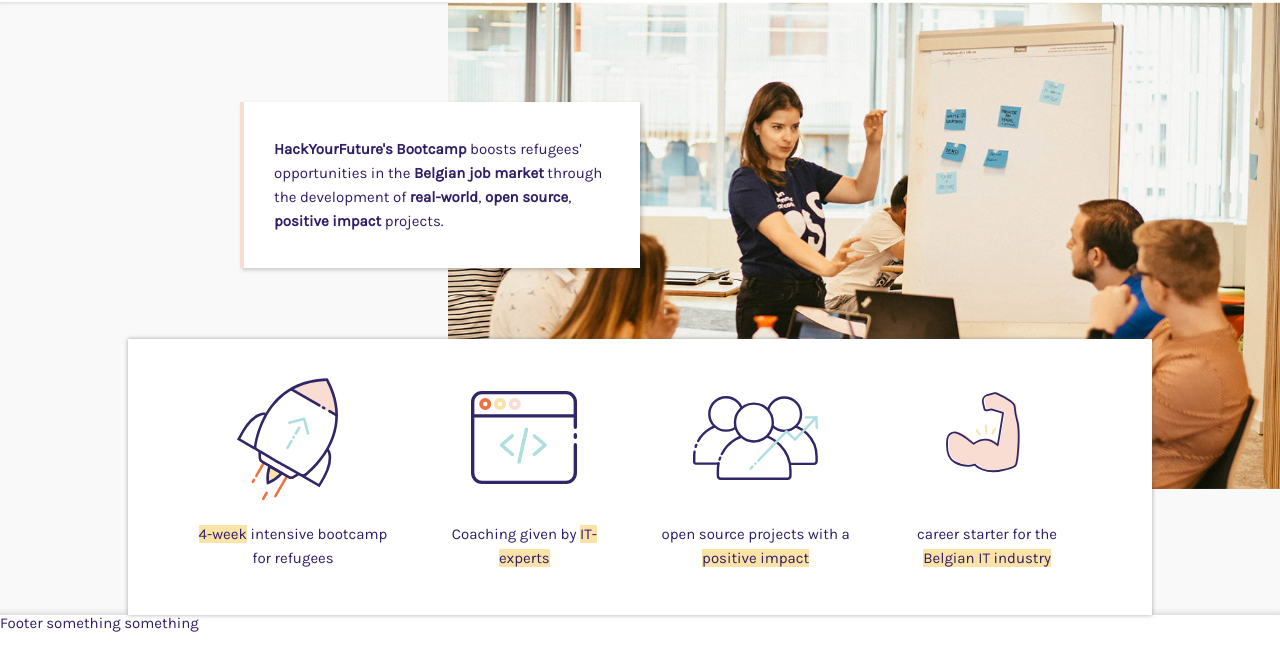
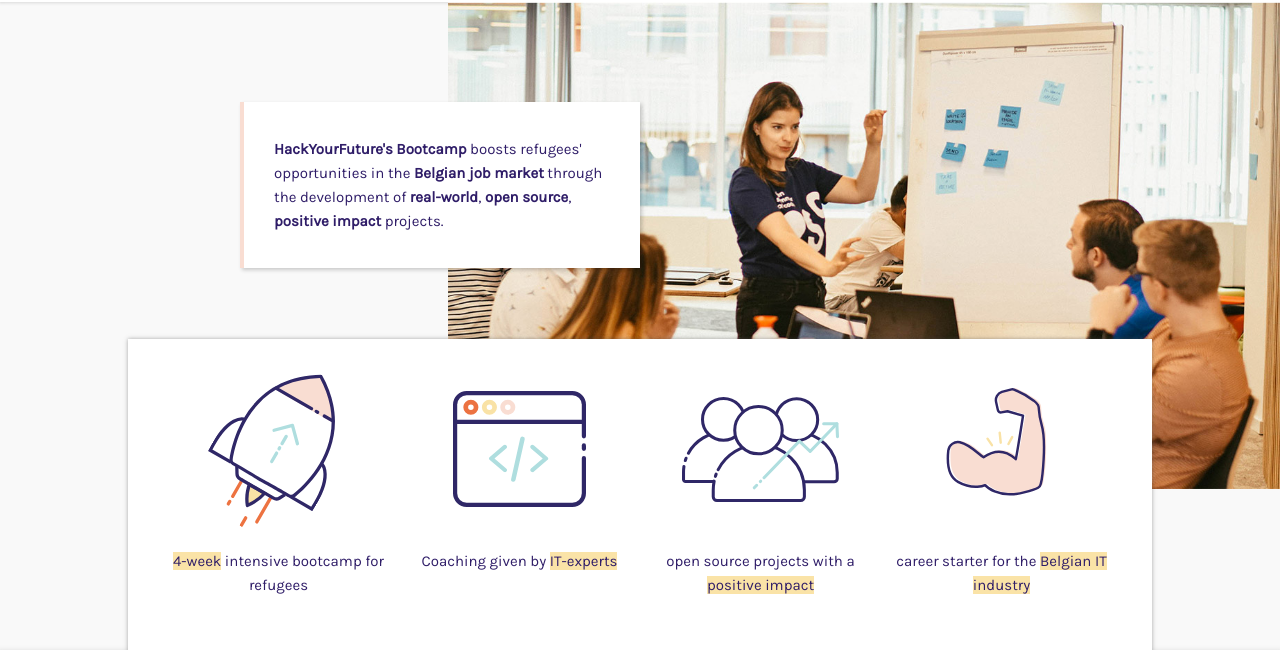
Before and after one commit to HackYourFutureBelgium/bootcamp-site, a Gatsby site: page / in a window 1280 px wide. Shown: the part 105-755 px from the top of the page. Built offline with nearby package versions, Linux system fonts and the light colour scheme; Gatsby itself is replaced by a stand-in of ours; a web font is replaced by a local one.

Commit message:
Use CSS grid for values styling

```diff
--- a/src/pages/index.jsx
+++ b/src/pages/index.jsx
@@ -26,33 +26,24 @@
 
 const ValueWrapper = styled.div`
   background: #fff;
+  display: grid;
+  align-self: center;
+  grid-template-columns: repeat(4, 1fr);
+  grid-template-rows: 65% 35%;
+  place-items: center;
+  width: 80%;
+  margin-top: -15rem;
   padding: 3rem;
-  display: flex;
-  justify-content: space-evenly;
-  width: 80%;
-  align-self: center;
-  margin-top: -15rem;
   z-index: 1;
   box-shadow: 0 0 4px 0px rgba(81, 81, 81, 0.5);
-`;
-
-const ValueItem = styled.div`
+  p {
+    grid-row: 2/3;
+    align-self: start;
     text-align: center;
-  display: flex;
-  flex-direction: column;
-  justify-content: space-between;
-  align-items: center;
-  width: 20%;
-  p {
-    height: 25%;
   }
 `;
 
 const IconWrapper = styled.div`
-  display: flex;
-  flex-direction: column;
-  justify-content: center;
-  height: 75%;
   img {
     max-width: 100%;
   }
@@ -74,7 +65,7 @@
 `;
 
 const ArmIcon = styled(IconWrapper)`
-  width: 65%;
+  width: 70%;
 `;
 
 const IndexPage = () => {
@@ -104,38 +95,30 @@
         </p>
       </Card>
       <ValueWrapper>
-        <ValueItem>
         <RocketIcon>
           <img src={rocketIcon} alt="" role="presentation" />
         </RocketIcon>
-          <p>
-            <Highlight>4-week</Highlight> intensive bootcamp for refugees
-          </p>
-        </ValueItem>
-        <ValueItem>
         <EditorIcon>
           <img src={codeEditorIcon} alt="" role="presentation" />
         </EditorIcon>
-          <p>
-            Coaching given by <Highlight>IT-experts</Highlight>
-          </p>
-        </ValueItem>
-        <ValueItem>
         <PeopleIcon>
           <img src={peopleIcon} alt="" role="presentation" />
         </PeopleIcon>
-          <p>
-            open source projects with a <Highlight>positive impact</Highlight>
-          </p>
-        </ValueItem>
-        <ValueItem>
         <ArmIcon>
           <img src={armIcon} alt="" role="presentation" />
         </ArmIcon>
         <p>
+          <Highlight>4-week</Highlight> intensive bootcamp for refugees
+        </p>
+        <p>
+          Coaching given by <Highlight>IT-experts</Highlight>
+        </p>
+        <p>
+          open source projects with a <Highlight>positive impact</Highlight>
+        </p>
+        <p>
           career starter for the <Highlight>Belgian IT industry</Highlight>
         </p>
-        </ValueItem>
       </ValueWrapper>
     </Layout>
   );
```
Lines whose indentation alone changed are shown as unchanged.
